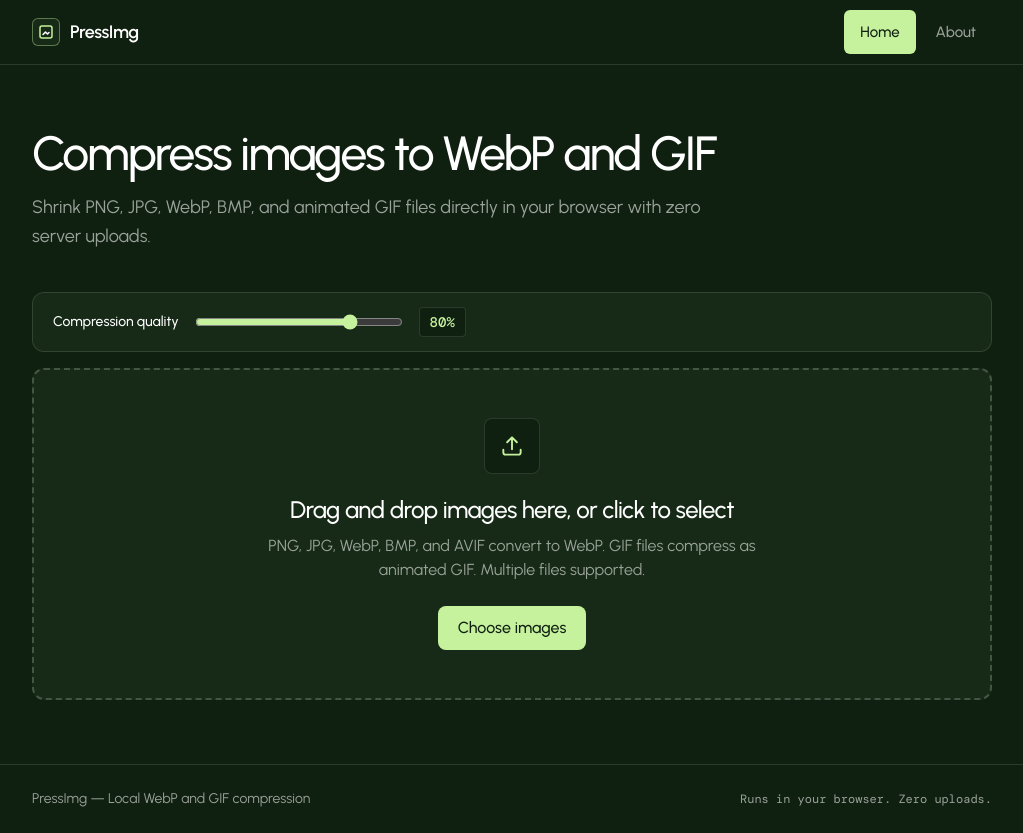
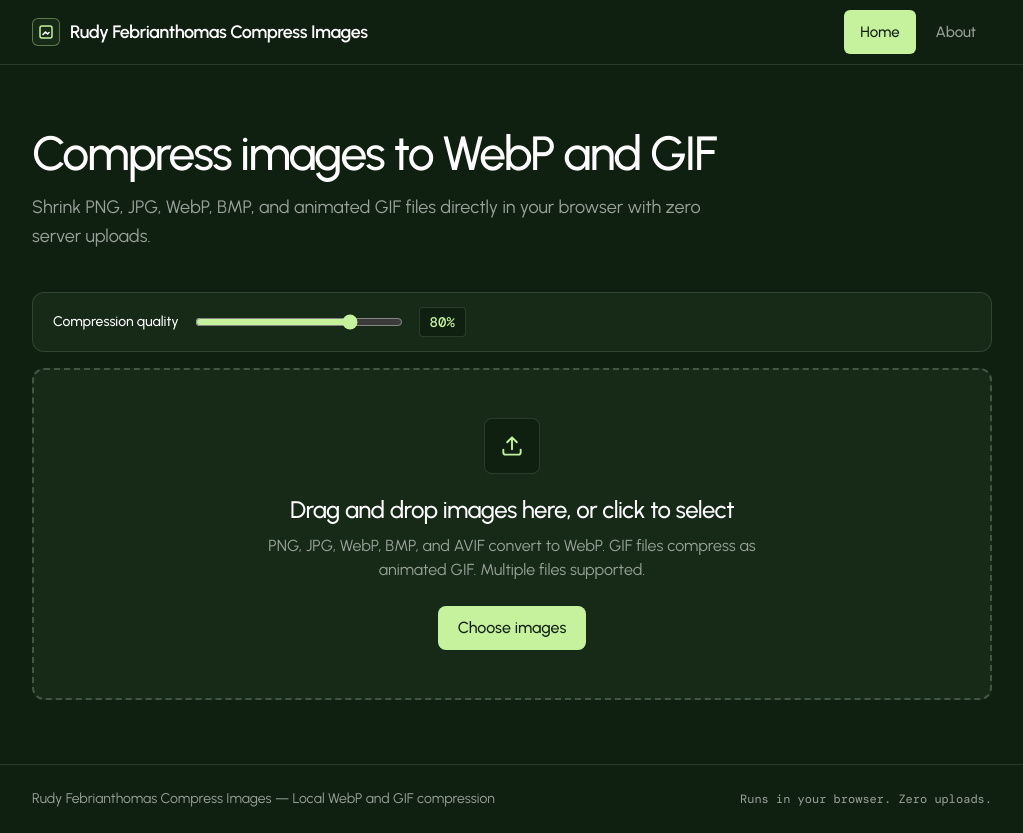
Before and after one commit to rudyfebrianthomas/rft-compress, a React (Vite) app: page / in a window 1280 px wide. Shown: the whole page, without its empty margins (128-1151 px from the left). Built offline with nearby package versions, Linux system fonts and the light colour scheme; the HTML template or start-up script is replaced by a standard one.

Commit message:
chore: rename brand to Rudy Febrianthomas Compress Images

```diff
--- a/index.html
+++ b/index.html
@@ -2,7 +2,7 @@
 <html lang="en">
   <head>
     <meta charset="UTF-8" />
-    <link rel="icon" type="image/svg+xml" href="/favicon.svg" />
+    <link rel="icon" type="image/svg+xml" href="/favicon.ico" />
     <meta name="viewport" content="width=device-width, initial-scale=1.0" />
     <meta name="theme-color" content="#0f1f10" />
     <meta
@@ -15,7 +15,7 @@
       href="https://fonts.googleapis.com/css2?family=DM+Mono:wght@400;500&family=Urbanist:wght@400;500;600;700&display=swap"
       rel="stylesheet"
     />
-    <title>PressImg — Compress images to WebP and GIF</title>
+    <title>Rudy Febrianthomas Compress Images — Compress images to WebP and GIF</title>
   </head>
   <body>
     <div id="root"></div>
--- a/src/App.jsx
+++ b/src/App.jsx
@@ -191,7 +191,7 @@ function App() {
 
           <footer className="border-t border-border">
             <div className="mx-auto flex max-w-5xl flex-wrap items-center justify-between gap-2 px-6 py-6 text-sm text-muted sm:px-8">
-              <span>PressImg — Local WebP and GIF compression</span>
+              <span>Rudy Febrianthomas Compress Images — Local WebP and GIF compression</span>
               <span className="font-mono text-xs">
                 Runs in your browser. Zero uploads.
               </span>
--- a/src/components/Header.jsx
+++ b/src/components/Header.jsx
@@ -11,18 +11,18 @@ export function Header({ currentPage, onNavigate }) {
       <a className="skip-link" href="#main-content">
         Skip to content
       </a>
-      <div className="mx-auto flex h-16 max-w-5xl items-center justify-between px-6 sm:px-8">
+      <div className="mx-auto flex h-16 max-w-5xl items-center justify-between gap-3 px-6 sm:px-8">
         <a
           href="#home"
           onClick={(e) => {
             e.preventDefault()
             onNavigate('home')
           }}
-          className="inline-flex min-h-[44px] items-center gap-2.5 text-lg font-semibold tracking-tight text-ink transition-opacity hover:opacity-85"
+          className="inline-flex min-h-[44px] min-w-0 items-center gap-2.5 text-base font-semibold tracking-tight text-ink transition-opacity hover:opacity-85 sm:text-lg"
         >
           <span
             aria-hidden="true"
-            className="grid h-7 w-7 place-items-center rounded-md border border-accent/40 bg-surface"
+            className="grid h-7 w-7 shrink-0 place-items-center rounded-md border border-accent/40 bg-surface"
           >
             <svg width="16" height="16" viewBox="0 0 16 16" fill="none">
               <rect
@@ -43,10 +43,10 @@ export function Header({ currentPage, onNavigate }) {
               />
             </svg>
           </span>
-          <span>PressImg</span>
+          <span className="truncate">Rudy Febrianthomas Compress Images</span>
         </a>
 
-        <nav aria-label="Primary" className="flex items-center gap-1">
+        <nav aria-label="Primary" className="flex shrink-0 items-center gap-1">
           {NAV_ITEMS.map((item) => {
             const isActive = currentPage === item.id
             return (
--- a/src/pages/AboutPage.jsx
+++ b/src/pages/AboutPage.jsx
@@ -44,10 +44,10 @@ export function AboutPage({ onGoHome }) {
     >
       <section className="space-y-4">
         <h1 className="max-w-3xl text-4xl font-medium tracking-[-0.04em] text-ink sm:text-5xl">
-          About PressImg
+          About Rudy Febrianthomas Compress Images
         </h1>
         <p className="max-w-2xl text-base leading-relaxed text-muted sm:text-lg">
-          PressImg is a client-side image compressor built for two everyday web
+          Rudy Febrianthomas Compress Images is a client-side image compressor built for two everyday web
           formats: converting photos and graphics into compact WebP files, and
           reducing animated or static GIF file sizes without leaving your
           browser.
```
